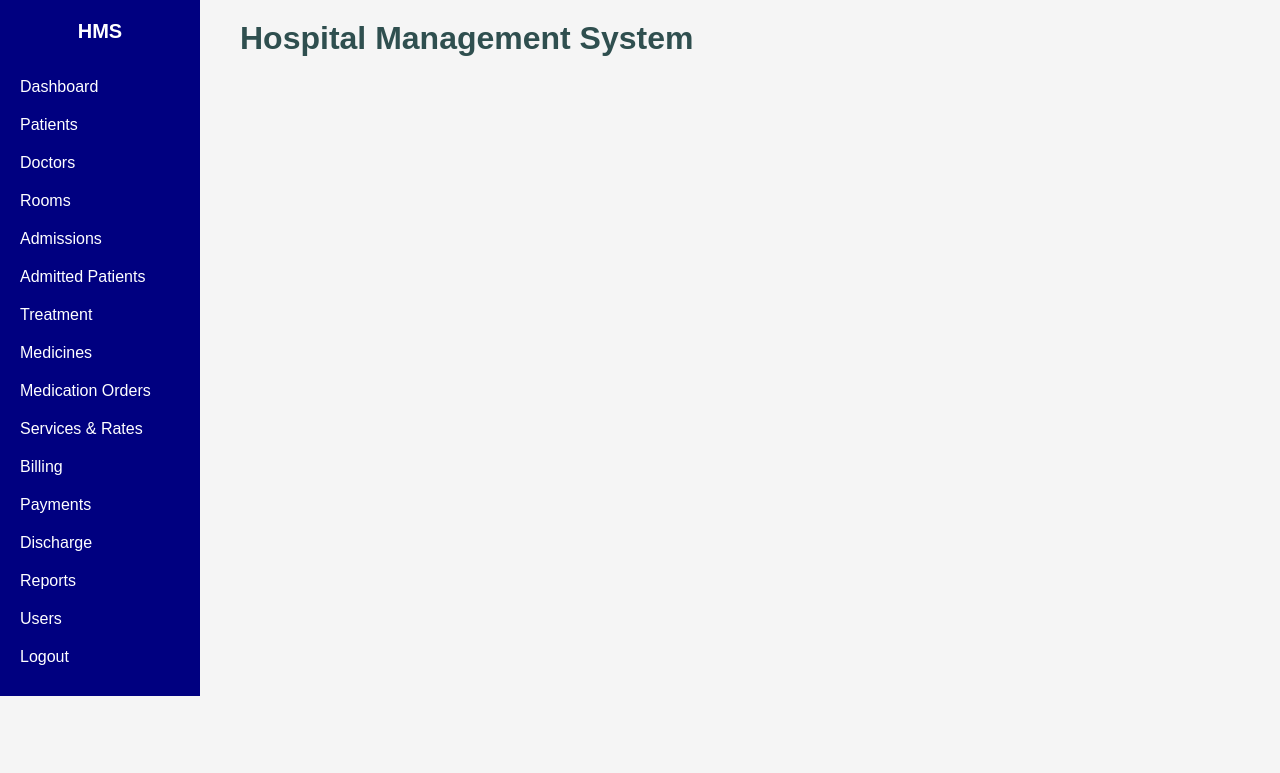
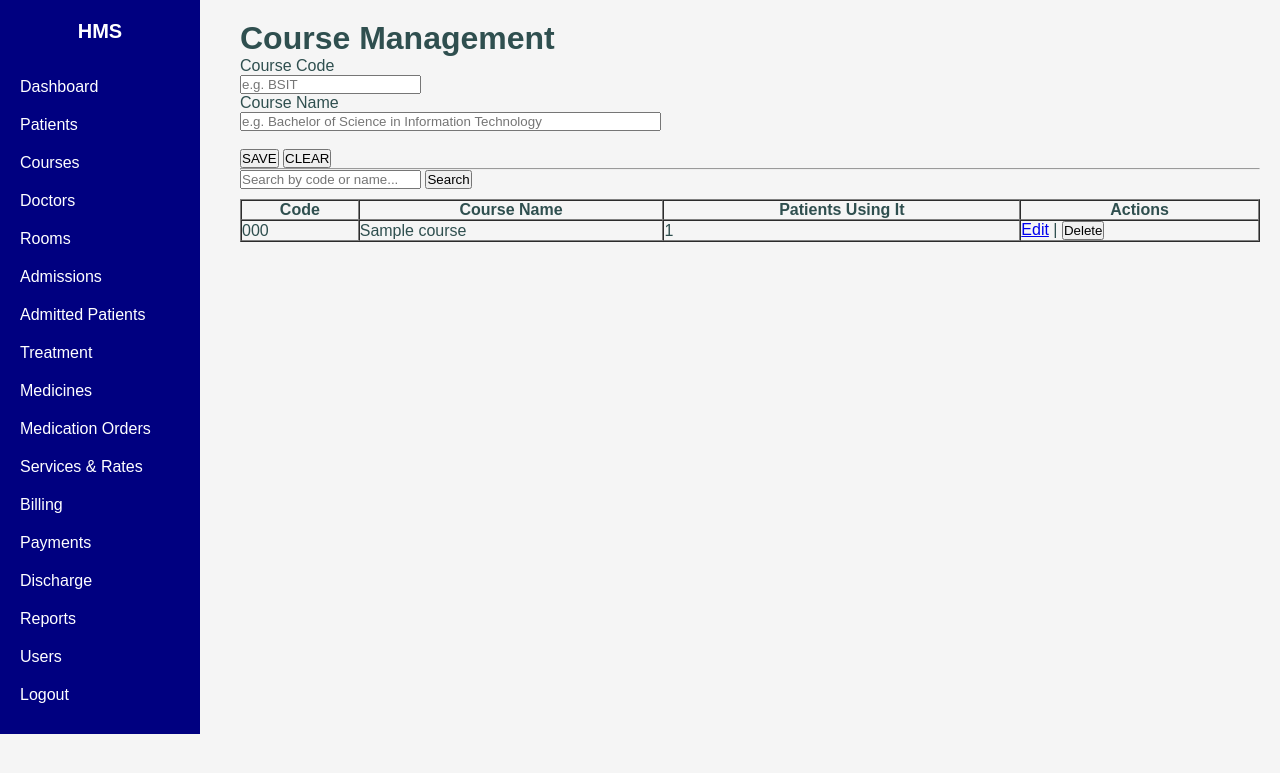
Before and after one commit to JN192/HospitalManagementSystem, a PHP site: page /index.php?page=courses in a window 1280 px wide. Shown: the top 773 px of the page. Run offline with PHP 8.4, Linux system fonts and the light colour scheme; tables that the repository leaves empty or names only in its code hold one stand-in row (values such as "Sample post").

Commit message:
add course

```diff
--- /dev/null
+++ b/controllers/courses_controller.php
@@ -0,0 +1,61 @@
+<?php
+require_once __DIR__ . '/../models/Course.php';
+
+$editCourse = null;
+$errors = [];
+
+// Create / Update
+if ($_SERVER['REQUEST_METHOD'] === 'POST' && ($_POST['action'] ?? '') === 'save') {
+    $data = [
+        'course_code' => strtoupper(trim($_POST['course_code'] ?? '')),
+        'course_name' => trim($_POST['course_name'] ?? ''),
+    ];
+    $courseId = (int)($_POST['course_id'] ?? 0);
+
+    if ($data['course_code'] === '') {
+        $errors[] = 'Course code is required.';
+    } elseif (!preg_match('/^[A-Z0-9-]{2,20}$/', $data['course_code'])) {
+        $errors[] = 'Course code may only contain letters, numbers and dashes (2 to 20 characters).';
+    }
+    if ($data['course_name'] === '') {
+        $errors[] = 'Course name is required.';
+    }
+    if (empty($errors) && Course::exists($data['course_code'], $data['course_name'], $courseId)) {
+        $errors[] = 'A course with this code or name already exists.';
+    }
+
+    if (empty($errors)) {
+        if ($courseId > 0) {
+            Course::update($courseId, $data);
+            header('Location: index.php?page=courses&saved=updated');
+        } else {
+            Course::create($data);
+            header('Location: index.php?page=courses&saved=created');
+        }
+        exit;
+    }
+    $editCourse = $data + ['course_id' => $courseId];
+}
+
+// Delete
+if ($_SERVER['REQUEST_METHOD'] === 'POST' && ($_POST['action'] ?? '') === 'delete') {
+    $id = (int)($_POST['course_id'] ?? 0);
+    $count = Course::patientCount($id);
+    if ($count > 0) {
+        $errors[] = 'This course is assigned to ' . $count . ' patient record(s), so it cannot be deleted.';
+    } else {
+        Course::delete($id);
+        header('Location: index.php?page=courses&saved=deleted');
+        exit;
+    }
+}
+
+// Load a course into the form for editing
+if (isset($_GET['action'], $_GET['id']) && $_GET['action'] === 'edit') {
+    $editCourse = Course::getById((int)$_GET['id']);
+}
+
+$search = trim($_GET['search'] ?? '');
+$courses = Course::getAll($search);
+
+require_once __DIR__ . '/../views/courses.php';
--- a/index.php
+++ b/index.php
@@ -1,8 +1,8 @@
 <?php
-ob_start();
+ob_start(); // lets controllers redirect with header() after the page header has printed
 error_reporting(E_ALL); ini_set('display_errors', 1);
 $page = $_GET['page'] ?? 'dashboard';
-$allowedPages = ['dashboard', 'patients', 'patient_profile', 'doctors', 'rooms', 'admissions', 'admissions_monitor', 'treatment', 'medicines', 'medication_orders', 'services', 'billing', 'payments', 'statement', 'receipt'];
+$allowedPages = ['dashboard', 'patients', 'patient_profile', 'courses', 'doctors', 'rooms', 'admissions', 'admissions_monitor', 'treatment', 'medicines', 'medication_orders', 'services', 'billing', 'payments', 'statement', 'receipt', 'discharge'];
 if (!in_array($page, $allowedPages)) { $page = 'dashboard'; }
 
 require_once __DIR__ . '/views/header.php';
@@ -11,6 +11,8 @@ if ($page === 'patients') {
     require_once __DIR__ . '/controllers/patients_controller.php';
 } elseif ($page === 'patient_profile') {
     require_once __DIR__ . '/controllers/patient_profile_controller.php';
+} elseif ($page === 'courses') {
+    require_once __DIR__ . '/controllers/courses_controller.php';
 } elseif ($page === 'doctors') {
     require_once __DIR__ . '/controllers/doctors_controller.php';
 } elseif ($page === 'rooms') {
@@ -35,6 +37,8 @@ if ($page === 'patients') {
     require_once __DIR__ . '/controllers/statement_controller.php';
 } elseif ($page === 'receipt') {
     require_once __DIR__ . '/controllers/receipt_controller.php';
+} elseif ($page === 'discharge') {
+    require_once __DIR__ . '/controllers/discharge_controller.php';
 } else {
     echo '<h1>Hospital Management System</h1>';
 }
--- /dev/null
+++ b/models/Course.php
@@ -0,0 +1,68 @@
+<?php
+require_once __DIR__ . '/../config/database.php';
+
+class Course
+{
+    public static function getAll(string $search = ''): array
+    {
+        $pdo = getDBConnection();
+        $base = "SELECT c.*, (SELECT COUNT(*) FROM patients p WHERE p.course_id = c.course_id) AS patient_count
+                 FROM courses c";
+        if ($search !== '') {
+            $stmt = $pdo->prepare($base . " WHERE c.course_code LIKE :s1 OR c.course_name LIKE :s2 ORDER BY c.course_code");
+            $like = "%$search%";
+            $stmt->execute(['s1' => $like, 's2' => $like]);
+        } else {
+            $stmt = $pdo->query($base . " ORDER BY c.course_code");
+        }
+        return $stmt->fetchAll();
+    }
+
+    public static function getById(int $id): ?array
+    {
+        $pdo = getDBConnection();
+        $stmt = $pdo->prepare("SELECT * FROM courses WHERE course_id = :id");
+        $stmt->execute(['id' => $id]);
+        $row = $stmt->fetch();
+        return $row ?: null;
+    }
+
+    public static function exists(string $code, string $name, int $excludeId = 0): bool
+    {
+        $pdo = getDBConnection();
+        $stmt = $pdo->prepare(
+            "SELECT COUNT(*) FROM courses WHERE (course_code = :code OR course_name = :name) AND course_id != :id"
+        );
+        $stmt->execute(['code' => $code, 'name' => $name, 'id' => $excludeId]);
+        return (int)$stmt->fetchColumn() > 0;
+    }
+
+    public static function create(array $data): void
+    {
+        $pdo = getDBConnection();
+        $pdo->prepare("INSERT INTO courses (course_code, course_name) VALUES (:course_code, :course_name)")
+            ->execute($data);
+    }
+
+    public static function update(int $id, array $data): void
+    {
+        $pdo = getDBConnection();
+        $data['id'] = $id;
+        $pdo->prepare("UPDATE courses SET course_code = :course_code, course_name = :course_name WHERE course_id = :id")
+            ->execute($data);
+    }
+
+    public static function patientCount(int $id): int
+    {
+        $pdo = getDBConnection();
+        $stmt = $pdo->prepare("SELECT COUNT(*) FROM patients WHERE course_id = :id");
+        $stmt->execute(['id' => $id]);
+        return (int)$stmt->fetchColumn();
+    }
+
+    public static function delete(int $id): void
+    {
+        $pdo = getDBConnection();
+        $pdo->prepare("DELETE FROM courses WHERE course_id = :id")->execute(['id' => $id]);
+    }
+}
--- /dev/null
+++ b/views/courses.php
@@ -0,0 +1,68 @@
+<?php
+$messages = [
+    'created' => 'Course added successfully.',
+    'updated' => 'Course updated successfully.',
+    'deleted' => 'Course deleted successfully.',
+];
+$saved = $_GET['saved'] ?? '';
+?>
+
+<h1>Course Management</h1>
+
+<?php if (isset($messages[$saved])): ?>
+    <p style="color:green;"><?= $messages[$saved] ?></p>
+<?php endif; ?>
+
+<?php if (!empty($errors)): ?>
+    <ul style="color:red;">
+        <?php foreach ($errors as $e): ?><li><?= htmlspecialchars($e) ?></li><?php endforeach; ?>
+    </ul>
+<?php endif; ?>
+
+<form method="post" action="index.php?page=courses">
+    <input type="hidden" name="action" value="save">
+    <input type="hidden" name="course_id" value="<?= htmlspecialchars($editCourse['course_id'] ?? '') ?>">
+
+    <label>Course Code<br>
+        <input type="text" name="course_code" value="<?= htmlspecialchars($editCourse['course_code'] ?? '') ?>" placeholder="e.g. BSIT" required>
+    </label><br>
+    <label>Course Name<br>
+        <input type="text" name="course_name" size="50" value="<?= htmlspecialchars($editCourse['course_name'] ?? '') ?>" placeholder="e.g. Bachelor of Science in Information Technology" required>
+    </label><br><br>
+
+    <button type="submit"><?= !empty($editCourse['course_id']) ? 'UPDATE' : 'SAVE' ?></button>
+    <a href="index.php?page=courses"><button type="button">CLEAR</button></a>
+</form>
+
+<hr>
+
+<form method="get" action="index.php">
+    <input type="hidden" name="page" value="courses">
+    <input type="text" name="search" placeholder="Search by code or name..." value="<?= htmlspecialchars($search) ?>">
+    <button type="submit">Search</button>
+</form>
+
+<table border="1" cellpadding="6" cellspacing="0" style="margin-top:10px; width:100%;">
+    <thead>
+        <tr><th>Code</th><th>Course Name</th><th>Patients Using It</th><th>Actions</th></tr>
+    </thead>
+    <tbody>
+        <?php if (empty($courses)): ?>
+            <tr><td colspan="4">No courses found.</td></tr>
+        <?php else: foreach ($courses as $c): ?>
+            <tr>
+                <td><?= htmlspecialchars($c['course_code']) ?></td>
+                <td><?= htmlspecialchars($c['course_name']) ?></td>
+                <td><?= (int)$c['patient_count'] ?></td>
+                <td>
+                    <a href="index.php?page=courses&action=edit&id=<?= $c['course_id'] ?>">Edit</a> |
+                    <form method="post" action="index.php?page=courses" style="display:inline;" onsubmit="return confirm('Delete this course?');">
+                        <input type="hidden" name="action" value="delete">
+                        <input type="hidden" name="course_id" value="<?= $c['course_id'] ?>">
+                        <button type="submit">Delete</button>
+                    </form>
+                </td>
+            </tr>
+        <?php endforeach; endif; ?>
+    </tbody>
+</table>
--- a/views/header.php
+++ b/views/header.php
@@ -6,7 +6,7 @@ $currentPage = $_GET['page'] ?? 'dashboard';
 <head>
     <meta charset="UTF-8">
     <title>Hospital Management System</title>
-<link rel="stylesheet" href="/css/style.css">
+    <link rel="stylesheet" href="/HospitalManagementSystem/css/style.css">
 </head>
 <body>
 <div class="app-shell">
@@ -16,6 +16,7 @@ $currentPage = $_GET['page'] ?? 'dashboard';
             <ul class="nav-menu">
                 <li><a href="index.php?page=dashboard" class="<?= $currentPage === 'dashboard' ? 'active' : '' ?>">Dashboard</a></li>
                 <li><a href="index.php?page=patients" class="<?= $currentPage === 'patients' ? 'active' : '' ?>">Patients</a></li>
+                <li><a href="index.php?page=courses" class="<?= $currentPage === 'courses' ? 'active' : '' ?>">Courses</a></li>
                 <li><a href="index.php?page=doctors" class="<?= $currentPage === 'doctors' ? 'active' : '' ?>">Doctors</a></li>
                 <li><a href="index.php?page=rooms" class="<?= $currentPage === 'rooms' ? 'active' : '' ?>">Rooms</a></li>
                 <li><a href="index.php?page=admissions" class="<?= $currentPage === 'admissions' ? 'active' : '' ?>">Admissions</a></li>
@@ -26,7 +27,7 @@ $currentPage = $_GET['page'] ?? 'dashboard';
                 <li><a href="index.php?page=services" class="<?= $currentPage === 'services' ? 'active' : '' ?>">Services &amp; Rates</a></li>
                 <li><a href="index.php?page=billing" class="<?= $currentPage === 'billing' ? 'active' : '' ?>">Billing</a></li>
                 <li><a href="index.php?page=payments" class="<?= $currentPage === 'payments' ? 'active' : '' ?>">Payments</a></li>
-                <li><a href="#">Discharge</a></li>
+                <li><a href="index.php?page=discharge" class="<?= $currentPage === 'discharge' ? 'active' : '' ?>">Discharge</a></li>
                 <li><a href="#">Reports</a></li>
                 <li><a href="#">Users</a></li>
                 <li><a href="#">Logout</a></li>
```
Also changed, not shown: Untitled-1.sql (added, +11 -0 lines), Untitled.sql (added, +160 -0 lines), controllers/patients_controller.php (+19 -7 lines), models/Patient.php (+18 -11 lines), views/patients.php (+20 -6 lines).
